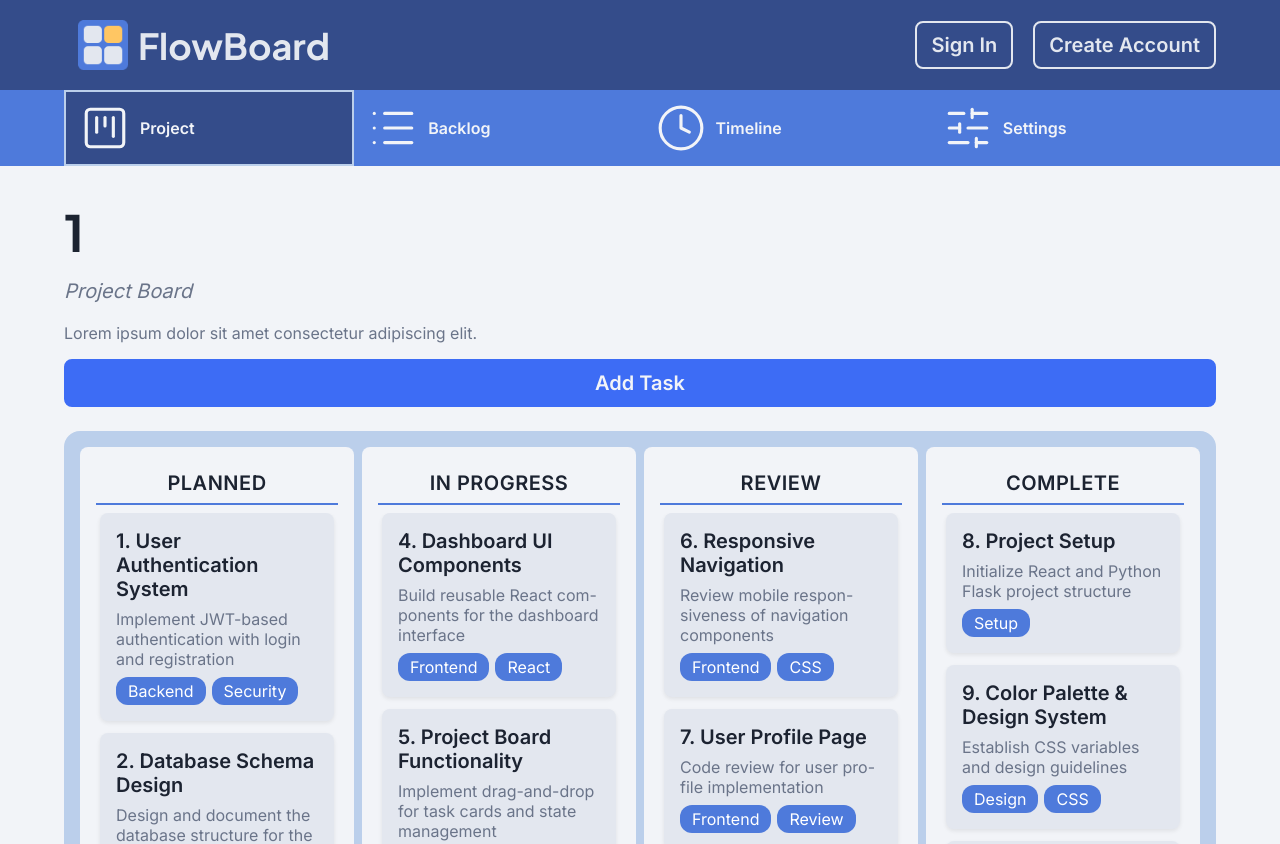
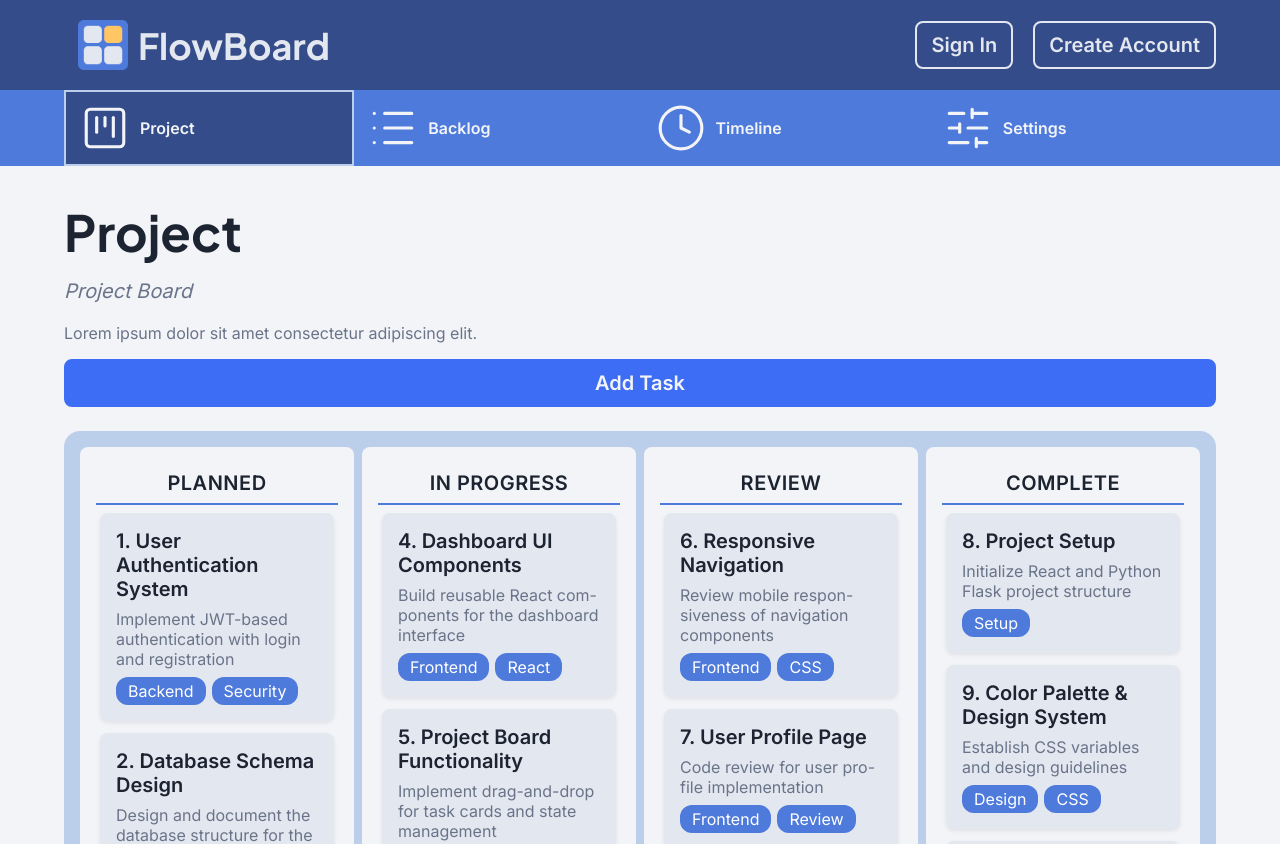
Before and after one commit to notEmmi/FlowBoard, a React (Vite) app in the folder frontend/: page /project/1 in a window 1280 px wide. Shown: the top 844 px of the page. Built offline with nearby package versions, Linux system fonts and the light colour scheme; no server answers.

Commit message:
feat: add getProjectById function and integrate it into Project component for data fetching

```diff
--- a/frontend/src/api.jsx
+++ b/frontend/src/api.jsx
@@ -161,3 +161,7 @@ export async function createProject(payload) {
     }),
   });
 }
+
+export async function getProjectById(projectId) {
+  return api(`/api/projects/${projectId}`);
+}
--- a/frontend/src/pages/Project.jsx
+++ b/frontend/src/pages/Project.jsx
@@ -1,6 +1,8 @@
 import { useParams } from 'react-router-dom';
+import { useEffect, useState } from 'react';
 import './Project.css'
 import SecondaryNav from '../components/SecondaryNav.jsx';
+import { getProjectById } from '../api.jsx';
 
 function TaskCard({ task }) {
 	return (
@@ -39,7 +41,25 @@ function ProjectSection({ name, tasks }) {
 }
 
 export default function Project() {
-	const { projectName } = useParams();
+	const { projectId } = useParams();
+
+	// get project data based on projectId
+	const [projectData, setProjectData] = useState(null);
+
+	useEffect(() => {
+		const fetchProject = async () => {
+			try {
+				const data = await getProjectById(projectId);
+				setProjectData(data);
+			} catch (error) {
+				console.error('Failed to fetch project:', error);
+			}
+		};
+
+		fetchProject();
+	}, [projectId]);
+
+	const projectName = projectData?.name || 'Project';
 
 	// Dummy task data
 	const dummyTasks = {
```
